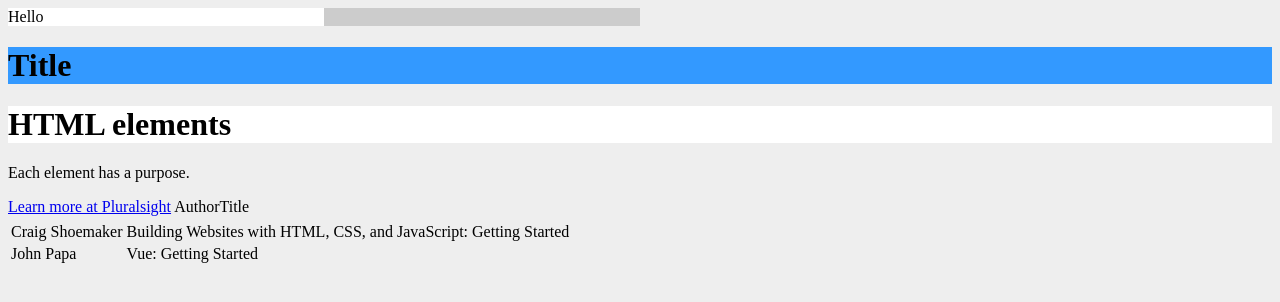
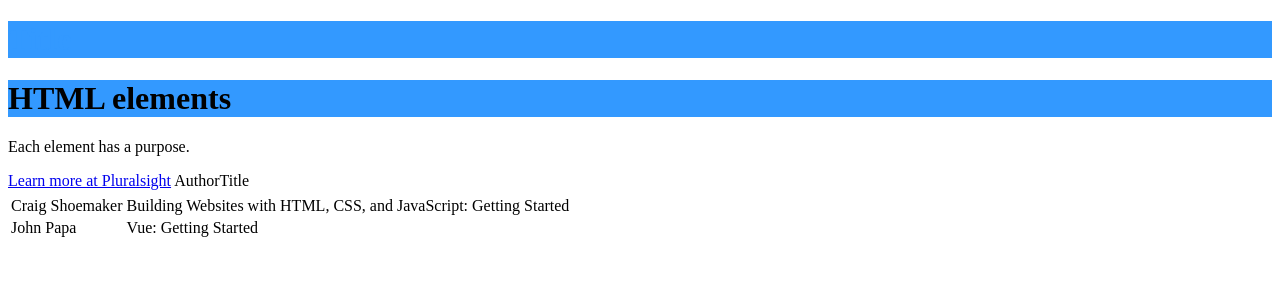
Before and after one commit to konrad-iwan/html-css-javascript-my-changes, a plain HTML site: page index.html in a window 1280 px wide. Drawn offline with Linux system fonts and the light colour scheme.

Commit message:
module_4_6_location_part1

```diff
--- a/index.html
+++ b/index.html
@@ -7,29 +7,12 @@
     <title>Document</title>
 </head>
 <style>
-    body {
-        background-color: #eee;
-    }
-    main {
-        background-color: #ccc;
-        width: 50%;
-    }
-    div {
-        background-color: #fff;
-        width: 50%;
-    }
-    .heading {
+    h1 {
         background-color: #39f;
-    }
-    h1 {
-        background-color: #fff;
     }
 </style>
 <body>
-    <main>
-        <div>Hello</div>
-    </main>
-    <h1 class="heading">Title</h1>
+    <h1 style="color: #39f;">Title</h1>  <!-- it works the same as the h1 selector in <style>... -->
     <h1>HTML elements</h1>
     <p>Each element has a purpose.</p>
     <a href="https://pluralsight.com">Learn more at Pluralsight</a>
```
